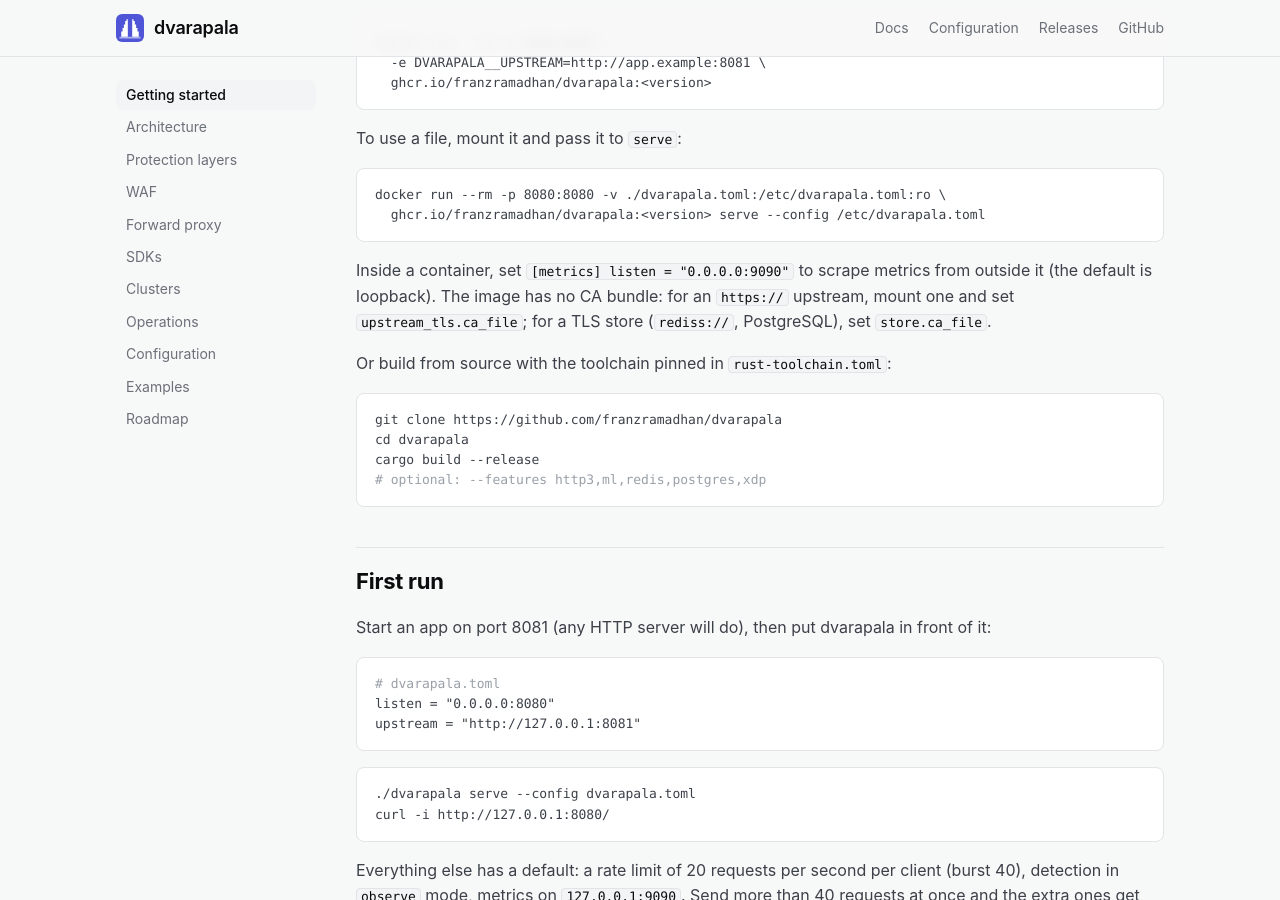
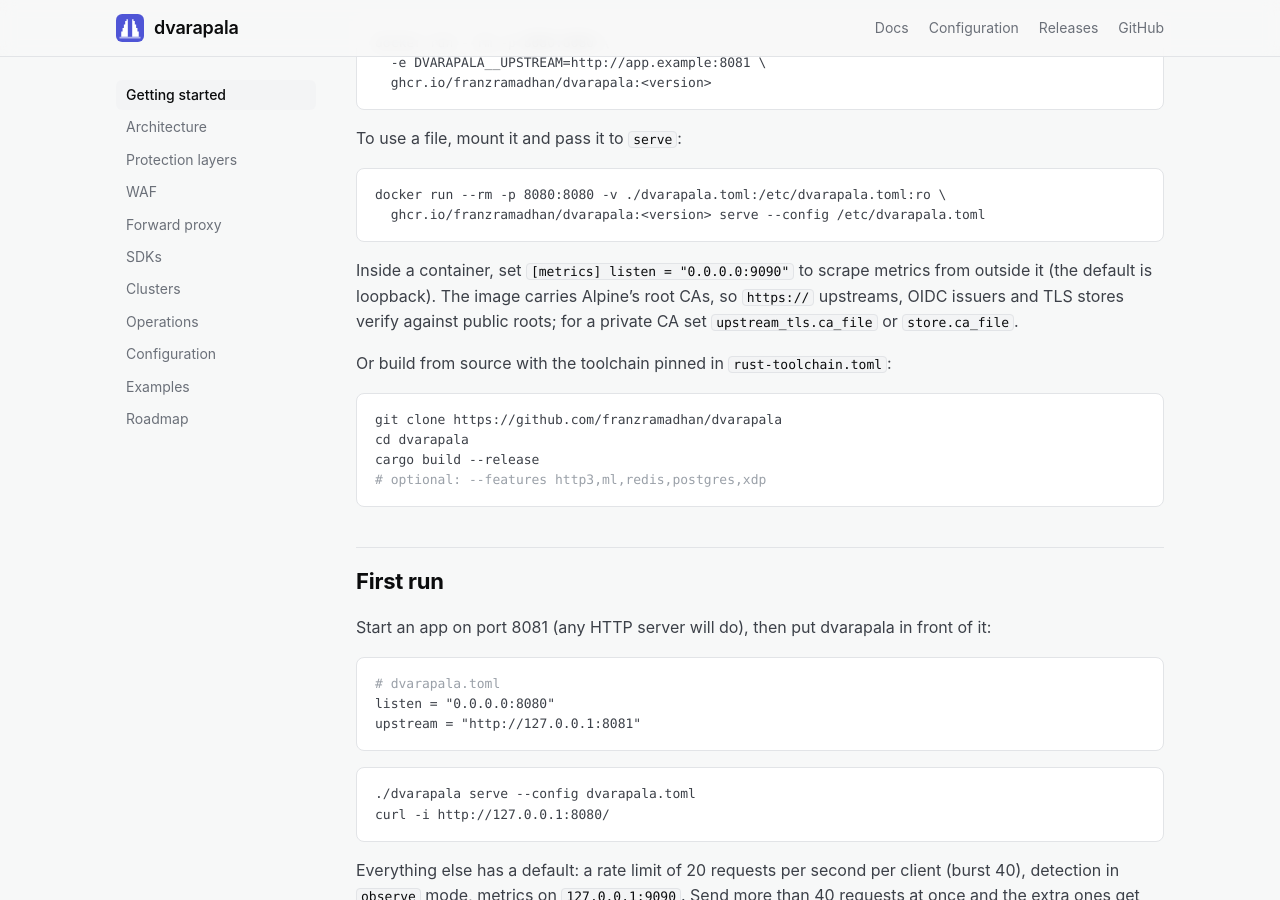
Before and after one commit to franzramadhan/dvarapala, a Jekyll site: the page built from site/docs/index.md, in a window 1280 px wide and 900 px high, scrolled down 902 px. Built offline with Jekyll 4.4.1, drawn with Linux system fonts in a browser that asks for light colours.

Commit message:
fix: ship root CAs in the container image (#152)
The container image is `FROM scratch` with only the binary, so the
system root lookup (`rustls-native-certs`) finds no roots in it.
Effects:

- The admin console's OIDC login (RFC 0018) cannot reach any issuer:
discovery and the token call fail TLS verification. There is no
`ca_file` for the OIDC client, so there was no way around it short of
`SSL_CERT_FILE` plus a mounted bundle.
- `https://` upstreams and TLS stores needed a mounted bundle and
`ca_file` (documented, but a trap).

Fix: a pinned `alpine:3.24.3` stage supplies
`/etc/ssl/certs/ca-certificates.crt`, copied into the scratch image at
the path the root lookup reads. Only a file is copied, so the multi-arch
build still needs no emulation. `upstream_tls.ca_file` and
`store.ca_file` still replace the system roots.

Regression check: the `footprint` job now builds the image (the glibc
release binary only fills the `COPY`) and fails unless the bundle holds
more than 50 certificates. Locally: the `main` Dockerfile fails it
(`Could not find the file /etc/ssl/certs/ca-certificates.crt`), this one
has 118. `Dockerfile` now counts as a Rust change in `changes`, so the
job runs for it.

Docs: README and `site/docs/index.md` no longer say the image has no CA
bundle.

````diff
--- a/site/docs/index.md
+++ b/site/docs/index.md
@@ -55,10 +55,10 @@
 ```
 
 Inside a container, set `[metrics] listen = "0.0.0.0:9090"` to scrape
-metrics from outside it (the default is loopback). The image has no CA
-bundle: for an `https://` upstream, mount one and set
-`upstream_tls.ca_file`; for a TLS store (`rediss://`, PostgreSQL), set
-`store.ca_file`.
+metrics from outside it (the default is loopback). The image carries
+Alpine's root CAs, so `https://` upstreams, OIDC issuers and TLS stores
+verify against public roots; for a private CA set `upstream_tls.ca_file`
+or `store.ca_file`.
 
 Or build from source with the toolchain pinned in `rust-toolchain.toml`:
 
````
Also changed, not shown: .github/workflows/ci.yml, README.md, 1 other file.
